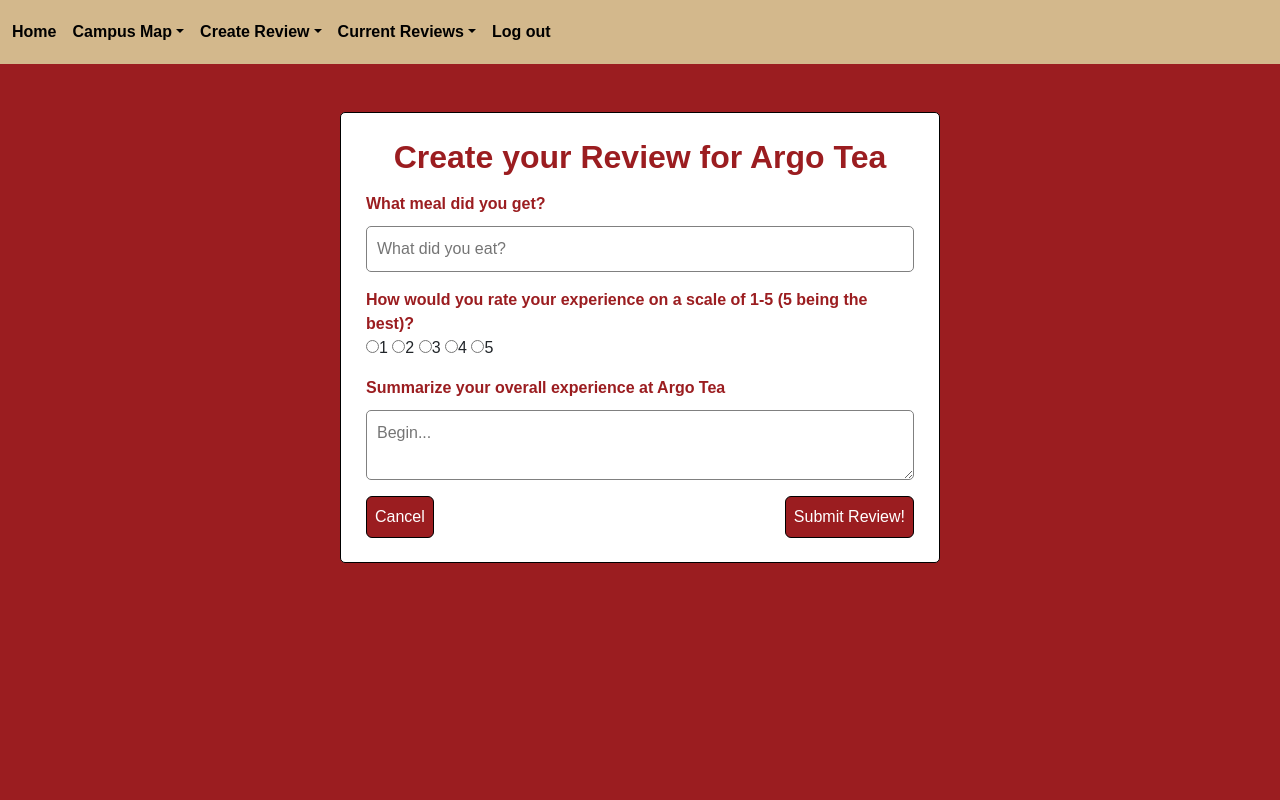
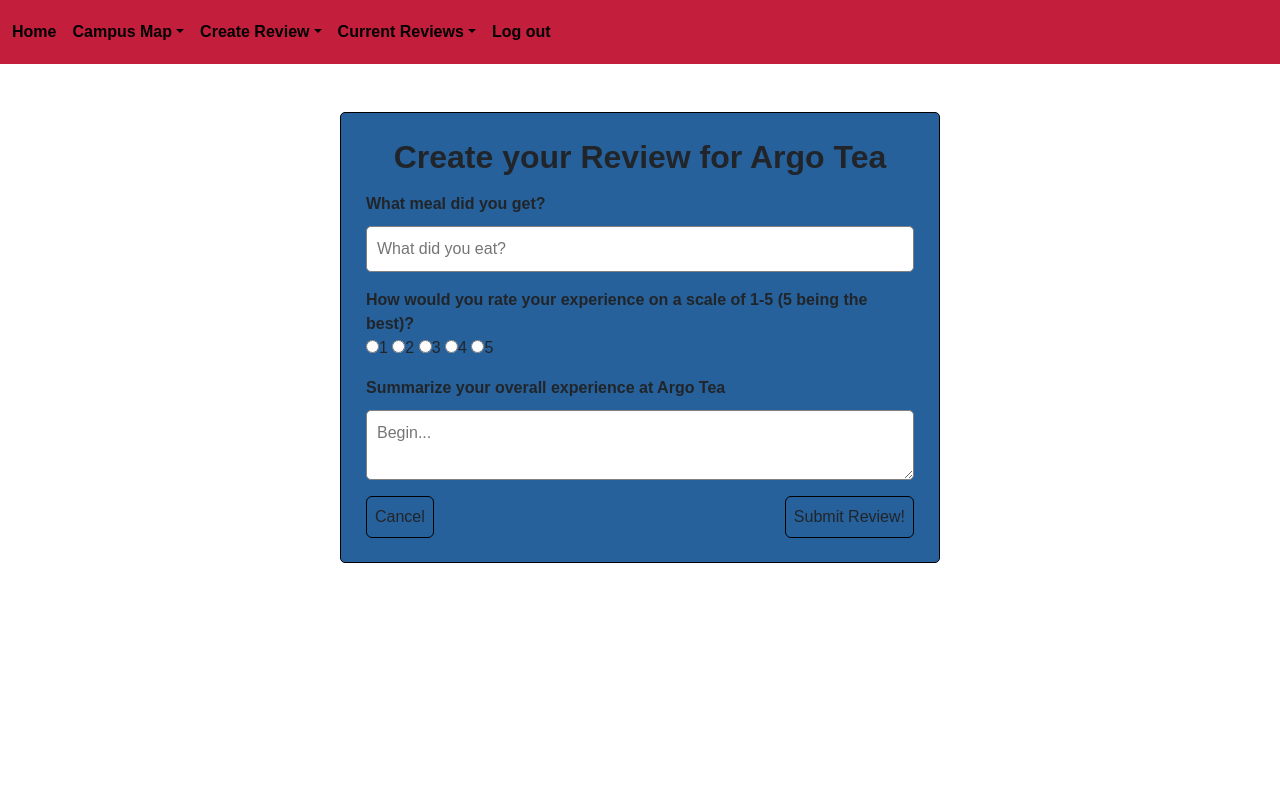
Before and after one commit to aston-evans/sunysnacks, a FastAPI app: page /createR/argoLeaveReview in a window 1280 px wide. Run offline with FastAPI, Linux system fonts and the light colour scheme.

Commit message:
changed some background colors and styled the footer to remain at the bottom of the page

```diff
--- a/py_src/static/styles/LeaveReview.css
+++ b/py_src/static/styles/LeaveReview.css
@@ -1,27 +1,22 @@
 /* Standard for the leave review page.*/
 
 body {
-  background-color: #9B1D20;
   font-family: Arial, sans-serif;
-
+  position: relative;
+  min-height: 100vh;
+  margin: 0;
+  position: relative;
+  font-family: Arial, sans-serif, Ageo;
 }
 
-.header {
-  background-color: #d3b88c;
-  width: 100%;
-}
+footer {
+    position: absolute;
+    bottom: 0;
+    width: 100%;
+    height: 10rem;
+  }
 
-h1 {
-  color: black;
-}
 
-h2 {
-  color: #9B1D20;
-}
-
-label {
-  color: #9B1D20;
-}
 
 
 input[type="text"],
@@ -42,29 +37,24 @@ textarea {
 form {
   max-width: 600px;
   margin: 0 auto;
-  background-color: white;
+  background-color: #26619c !important;
   border: 1px solid black;
   padding: 25px;
   border-radius: 5px;
 
 }
 
-input[type="file"] {
-  margin-top: 15px;
+
+
+#submit, #cancel {
+  background-color: #26619c;
+  border: 1px solid black;
+
 }
-
 #submit {
-  background-color: #9B1D20;
-  color: white;
-  border: 1px solid black;
   float: right;
 }
 
-#cancel {
-  background-color: #9B1D20;
-  color: white;
-  border: 1px solid black;
-}
 
 ::placeholder {
   font-family: Arial;
@@ -72,5 +62,5 @@ input[type="file"] {
 
 
 .navbar-custom {
-  background-color: #d3b88c;
+  background-color: #c41e3d;
 }
--- a/py_src/static/styles/create.css
+++ b/py_src/static/styles/create.css
@@ -1,5 +1,5 @@
 body {
-    background-color: #9B1D20;
+    background-color: #c41e3d;
     font-family: Arial, sans-serif;
     height: 100vh;
     display: flex;
@@ -42,7 +42,7 @@ input {
 }
 
 #signUp, #cancelButton {
-    background-color: #9B1D20;
+    background-color: #c41e3d;
     color: white;
     font-size: 16px;
     border: 1px solid black;
```
Also changed, not shown: py_src/static/styles/login.css (+3 -8 lines), py_src/static/styles/menu.css (+7 -7 lines), py_src/static/styles/reviewPage.css (+30 -7 lines).
